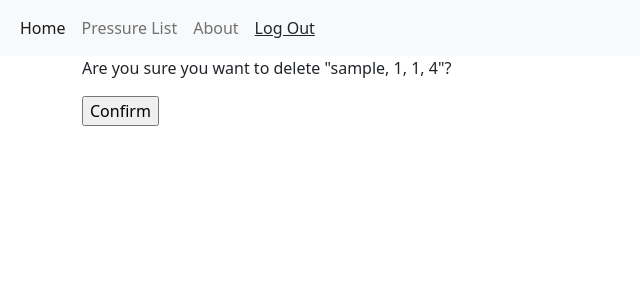
After one commit to mnjl1/blood-pressure-tracker, a Django app: page /pressure/delete/1/ in a window 1280 px wide. The commit adds this page. Shown: the top 300 px of the page, without its empty margins (0-640 px from the left). Run offline with Django 4.2, Linux system fonts and the light colour scheme; a user stored in the database is signed in; tables that the repository leaves empty hold one stand-in row (values such as "Sample post"); parts of the project's set-up code (start-up, migrations or seed data) failed here and were passed over; some libraries are stand-ins or nearby versions.

Commit message:
delete pressure plus test delete

```diff
--- a/pressure/models.py
+++ b/pressure/models.py
@@ -21,4 +21,4 @@ class BloodPressure(models.Model):
         return f'{self.user}, {self.systolic_pressure}, {self.diastolic_pressure}, {self.heart_rate}'
 
     def get_absolute_url(self): # new
-        return reverse('pressure_detail', args=[str(self.id)])
+        return reverse('pressure_delete', args=[str(self.id)])
--- a/pressure/urls.py
+++ b/pressure/urls.py
@@ -1,10 +1,10 @@
-from unicodedata import name
 from django.urls import path
 
-from .views import BloodPressureListView, BloodPressureCreateView
+from .views import BloodPressureListView, BloodPressureCreateView, BloodPressureDeleteView
 
 
 urlpatterns = [
     path('', BloodPressureListView.as_view(), name='pressure_list'),
     path('add/', BloodPressureCreateView.as_view(), name='pressure_create'),
+    path('delete/<int:pk>/', BloodPressureDeleteView.as_view(), name='pressure_delete'),
 ]
--- a/pressure/views.py
+++ b/pressure/views.py
@@ -1,3 +1,4 @@
+from pyexpat import model
 from django.urls import reverse_lazy
 from django.views import generic
 from django.contrib.auth.mixins import LoginRequiredMixin
@@ -23,3 +24,8 @@ class BloodPressureCreateView(LoginRequiredMixin, generic.CreateView):
     def form_valid(self, form):
         form.instance.user = self.request.user
         return super().form_valid(form)
+
+
+class BloodPressureDeleteView(LoginRequiredMixin, generic.DeleteView):
+    model = BloodPressure
+    success_url = reverse_lazy('pressure_list')
--- a/templates/account/signup.html
+++ b/templates/account/signup.html
@@ -6,6 +6,7 @@
 {% block content %}
   <h2>Sign Up</h2>
   <form method="post">
+
     {% csrf_token %}
 
     {% bootstrap_form form %}
--- /dev/null
+++ b/templates/pressure/bloodpressure_confirm_delete.html
@@ -0,0 +1,13 @@
+{% extends '_base.html' %}
+
+{% block title %}
+Delete Confirm
+{% endblock title %}
+
+{% block content %}
+<form method="post">{% csrf_token %}
+    <p>Are you sure you want to delete "{{ object }}"?</p>
+    {{ form }}
+    <input type="submit" value="Confirm">
+</form>
+{% endblock content %}
--- a/templates/pressure/pressure_list.html
+++ b/templates/pressure/pressure_list.html
@@ -21,6 +21,7 @@
               <td>{{ pressure.systolic_pressure }}</td>
               <td>{{ pressure.diastolic_pressure}} </td>
               <td>{{ pressure.heart_rate }} </td>
+              <td><a href="{% url 'pressure_delete' pressure.pk %}">Delete</a></td>
             </tr>
         </tbody>
     </div>
```
Also changed, not shown: pressure/tests.py (+12 -0 lines).
